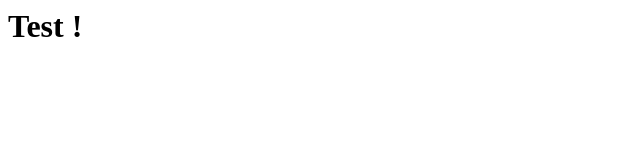
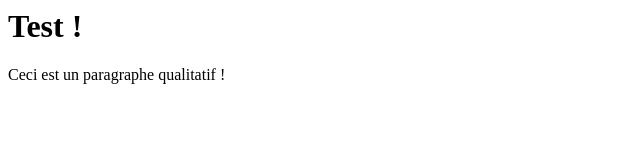
Before and after one commit to goldenval56/math-equations, a website: page public/index.html in a window 1280 px wide. Shown: the whole page, without its empty margins (0-640 px from the left). Drawn offline with Linux system fonts and the light colour scheme.

Commit message:
Update index.html

```diff
--- a/public/index.html
+++ b/public/index.html
@@ -4,5 +4,8 @@
 	</head>
 	<body>
 		<h1>Test !</h1>
+		<p>
+			Ceci est un paragraphe qualitatif !
+		</p>
 	</body>
 </html>
```
